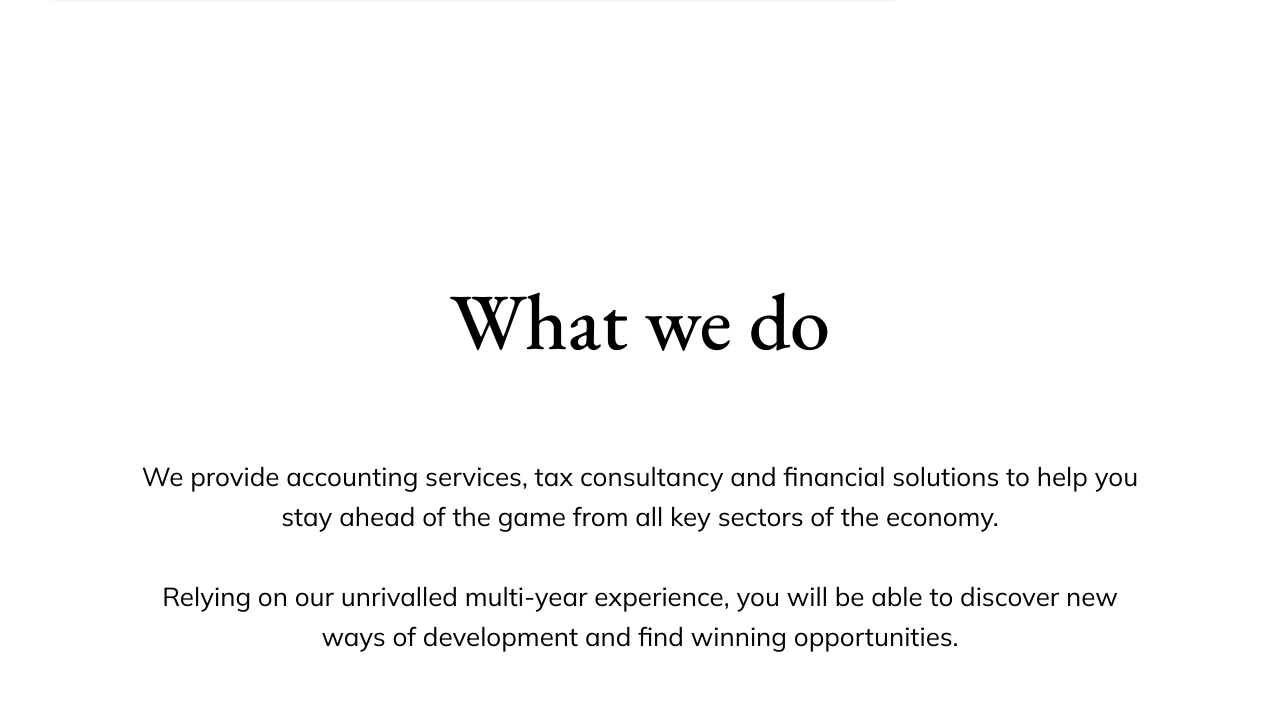
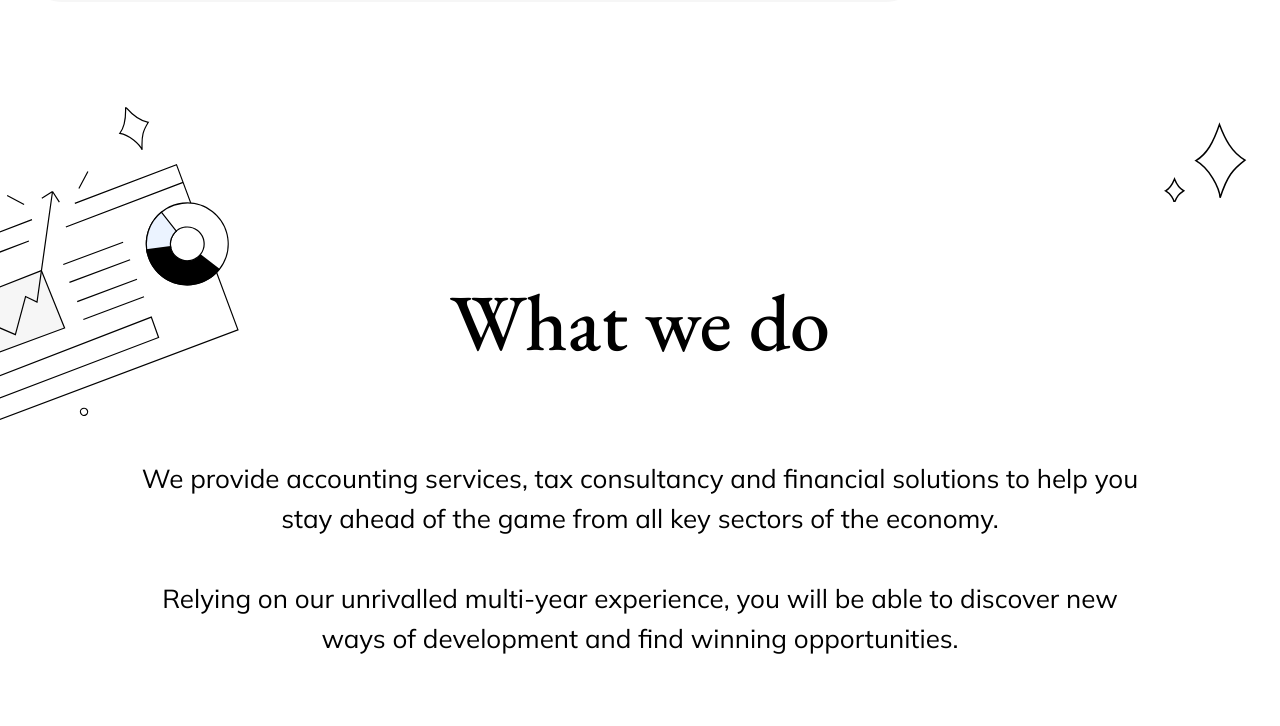
Before and after one commit to Lis0vyi13/GD-Consulting, a plain HTML site: page src/index.html in a window 1280 px wide. Shown: the part 785-1511 px from the top of the page. Drawn offline with nearby package versions, Linux system fonts and the light colour scheme.

Commit message:
finished with page 'what we do' and adaptive it

```diff
--- a/src/index.html
+++ b/src/index.html
@@ -91,13 +91,13 @@
               <div class="contacts__developer">
                 <p>Olexandr</p>
                 <div class="contacts__tel">
-                  <img src="icons/main/header/phone.svg" alt="#" /><a
+                  <img src="icons/header/phone.svg" alt="#" /><a
                     href="tel:380687526241"
                     >+380 68 752 6241</a
                   >
                 </div>
                 <div class="contacts__email">
-                  <img src="icons/main/header/mail.svg" alt="#" /><a
+                  <img src="icons/header/mail.svg" alt="#" /><a
                     href="mailto:lisovyy13@gmail.com"
                     >lisovyi13@gmail.com</a
                   >
@@ -106,13 +106,13 @@
               <div class="contacts__developer">
                 <p>Yuri</p>
                 <div class="contacts__tel">
-                  <img src="icons/main/header/phone.svg" alt="#" /><a
+                  <img src="icons/header/phone.svg" alt="#" /><a
                     href="tel:380660912049"
                     >+380 66 091 20 49</a
                   >
                 </div>
                 <div class="contacts__email">
-                  <img src="icons/main/header/mail.svg" alt="#" /><a
+                  <img src="icons/header/mail.svg" alt="#" /><a
                     href="mailto:ura.poltava@gmail.com"
                     >ura.poltava@gmail.com</a
                   >
@@ -222,17 +222,20 @@
     </div>
     <div class="what-we-do">
       <div class="container">
+        <div class="what-we-do__container">
           <div class="what-we-do__content">
             <p class="extra-large-title what-we-do__title">What we do</p>
             <p class="large_subtitle what-we-do__description">
               We provide accounting services, tax consultancy and financial
-            solutions to help you stay ahead of the game from all key sectors of
-            the economy. <br />
+              solutions to help you stay ahead of the game from all key sectors
+              of the economy. <br />
               <br />
-            Relying on our unrivalled multi-year experience, you will be able to
-            discover new ways of development and find winning opportunities.
+              Relying on our unrivalled multi-year experience, you will be able
+              to discover new ways of development and find winning
+              opportunities.
             </p>
             <button class="button what-we-do__button">More about us</button>
+          </div>
         </div>
       </div>
     </div>
--- a/src/scss/base/_mixins.scss
+++ b/src/scss/base/_mixins.scss
@@ -71,6 +71,16 @@
     @content;
   }
 }
+@mixin _1980 {
+  @media (min-width: 1980px) {
+    @content;
+  }
+}
+@mixin _2380 {
+  @media (min-width: 2380px) {
+    @content;
+  }
+}
 
 @mixin button {
   display: inline-block;
--- a/src/scss/blocks/main/_what-we-do.scss
+++ b/src/scss/blocks/main/_what-we-do.scss
@@ -1,5 +1,7 @@
 .what-we-do {
   margin-top: 100px;
+  position: relative;
+  padding-bottom: 400px;
 
   &__content {
     display: flex;
@@ -17,6 +19,33 @@
 }
 @include _1 {
   .what-we-do {
+    &__container {
+      &::after {
+        content: "";
+        z-index: -1;
+        position: absolute;
+        top: -40px;
+        left: 30px;
+        background: url("../icons/main/what-we-do/stars.svg") no-repeat;
+        width: 82px;
+        scale: 0.8;
+        height: 80px;
+      }
+    }
+    & .container {
+      &::after {
+        content: "";
+        z-index: -1;
+        position: absolute;
+        bottom: -120px;
+        right: 0px;
+        background: url("../icons/main/what-we-do/paper.svg") no-repeat;
+        width: 655px;
+        height: 450px;
+        scale: 0.4;
+        margin-right: -195px;
+      }
+    }
     &__content {
       padding-top: 53px;
       gap: 30px;
@@ -46,6 +75,21 @@
     &__button {
       margin-top: unset;
     }
+    &__container {
+      &::after {
+        left: unset;
+        scale: 1;
+        right: 0;
+        padding-right: 35px;
+      }
+    }
+    & .container {
+      &::after {
+        scale: 0.6;
+        bottom: -140px;
+        margin-right: -129px;
+      }
+    }
   }
 }
 
@@ -64,11 +108,58 @@
     &__button {
       margin-top: 10px;
     }
+    & .container {
+      &::after {
+        margin-right: -144px;
+        bottom: -160px;
+        width: 720px;
+      }
+    }
+  }
+}
+@include _768 {
+  .what-we-do {
+    & .container {
+      &::after {
+        scale: 0.7;
+        margin-right: -108px;
+      }
+    }
   }
 }
 
-@include _900 {
+@include _992 {
   .what-we-do {
+    &__container {
+      &::after {
+        top: 0px;
+      }
+    }
+    &__container {
+      &::before {
+        content: "";
+        position: absolute;
+        top: -40px;
+        left: -205px;
+        background: url("../icons/main/what-we-do/graph.svg") no-repeat;
+        width: 449px;
+        height: 452px;
+        z-index: -1;
+        scale: 0.8;
+      }
+    }
+    & .container {
+      &::before {
+        content: "";
+        position: absolute;
+        bottom: 0;
+        left: -598px;
+        background: url("../icons/main/what-we-do/line.svg") no-repeat;
+        width: 795px;
+        height: 224px;
+        z-index: -1;
+      }
+    }
     &__content {
       padding-top: 155px;
       gap: 72px;
@@ -85,26 +176,117 @@
       width: unset;
       margin-top: unset;
     }
+    & .container {
+      &::after {
+        bottom: 0;
+        scale: 0.8;
+        width: 655px;
+        margin-right: -65px;
+      }
+    }
   }
 }
-
 @include _1200 {
   .what-we-do {
     &__title {
       font-size: 80px;
+      line-height: 130px;
     }
     &__description {
       font-size: 26px;
+    }
+
+    & .container {
+      &::after {
+        width: 655px;
+        bottom: -70px;
+      }
+    }
+    &__container {
+      &::before {
+        left: -152px;
+        scale: 0.8;
+      }
+    }
+    & .container {
+      &::before {
+        left: -418px;
+      }
+    }
+    &__container {
+      &::after {
+        content: "";
+        top: 20px;
+      }
     }
   }
 }
 @include _1330 {
   .what-we-do {
+    & .container {
+      &::after {
+        scale: 1;
+        margin-right: unset;
+        bottom: 0;
+      }
+    }
     &__content {
       padding-top: 312px;
     }
     &__title {
       font-size: 120px;
     }
+
+    & .container {
+      &::after {
+        scale: 1;
+      }
+    }
+    &__container {
+      &::before {
+        left: -160px;
+        scale: 1;
+      }
+    }
+    & .container {
+      &::before {
+        left: -598px;
+        scale: 1;
+      }
+    }
   }
 }
+@media (min-width: 1800px) {
+  .what-we-do {
+    & .container {
+      &::after {
+        width: 955px;
+        scale: 0.8;
+
+        right: -100px;
+      }
+    }
+  }
+}
+@include _1980 {
+  .what-we-do {
+    & .container {
+      &::after {
+        width: 955px;
+        scale: 1;
+
+        right: -100px;
+      }
+    }
+  }
+}
+
+@include _2380 {
+  .what-we-do {
+    & .container {
+      &::after {
+        right: -301px;
+      }
+    }
+  }
+}
--- a/src/scss/style.scss
+++ b/src/scss/style.scss
@@ -14,6 +14,9 @@
   //default font-size: 16px | font-weight: 400
   font-family: "Mulish", sans-serif;
   scroll-behavior: smooth;
+}
+body {
+  overflow-x: hidden;
 }
 body,
 button,
```
Also changed, not shown: src/about_us.html (+4 -4 lines), src/css/style.min.css, src/icons/header/mail.svg (renamed from src/icons/main/header/mail.svg), src/icons/header/phone.svg (renamed from src/icons/main/header/phone.svg), src/icons/main/what-we-do/graph.svg (added), src/icons/main/what-we-do/line.svg (added), src/icons/main/what-we-do/paper.svg (added), src/icons/main/what-we-do/stars.svg (added), 1 other file. Lines whose indentation alone changed are shown as unchanged.
